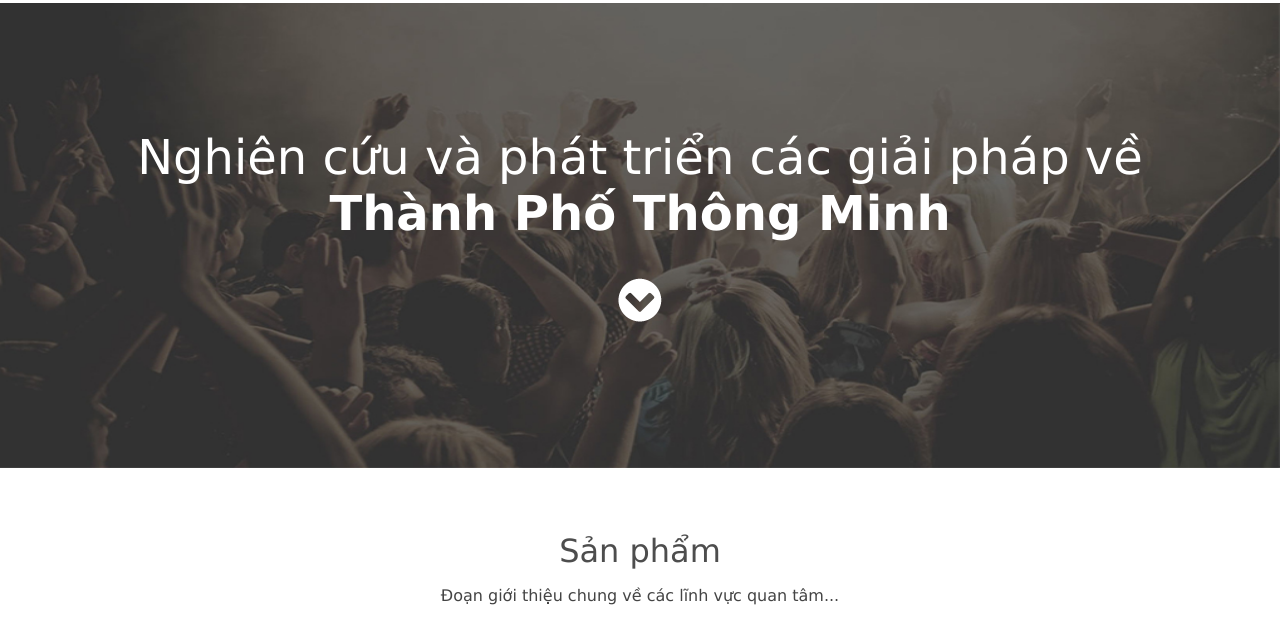
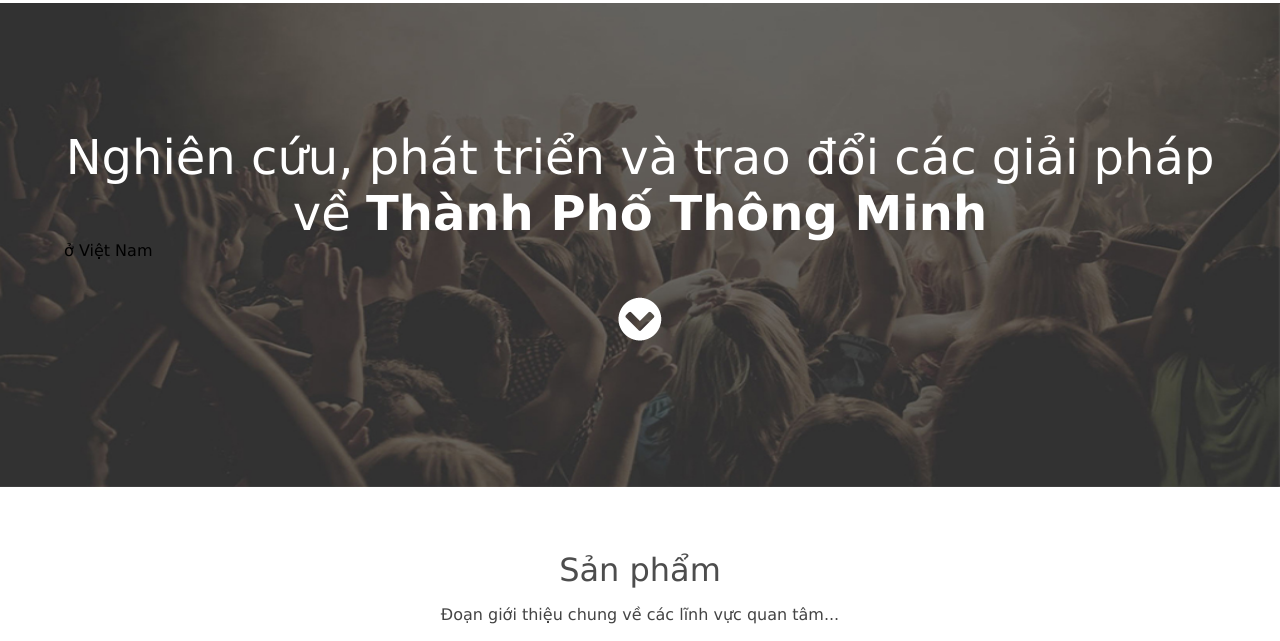
Before and after one commit to dungcao/analytics, a plain HTML site: page index.html in a window 1280 px wide. Shown: the part 101-742 px from the top of the page. Drawn offline with Linux system fonts and the light colour scheme.

Commit message:
update headline

```diff
--- a/index.html
+++ b/index.html
@@ -125,7 +125,7 @@ License URL: http://creativecommons.org/licenses/by/3.0/
 		<div class="wrap">
 				<!---start-da-slider----->
 						<div class="da-slide">
-								<h2><span>Nghiên cứu và phát triển  các giải pháp về </span>Thành Phố Thông Minh</h2>
+								<h2><span>Nghiên cứu, phát triển và trao đổi  các giải pháp về </span>Thành Phố Thông Minh</h2> ở Việt Nam
 									<p></p>
 									<!--a href="#" class="da-link">Tìm hiểu thêm</a-->
 									<a href="#portfolio" class="scroll"><span class="da-img"> </span> </a>
```
